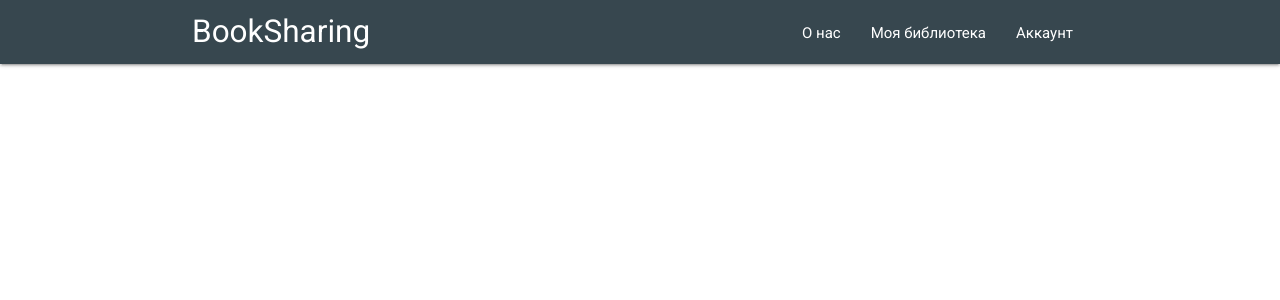
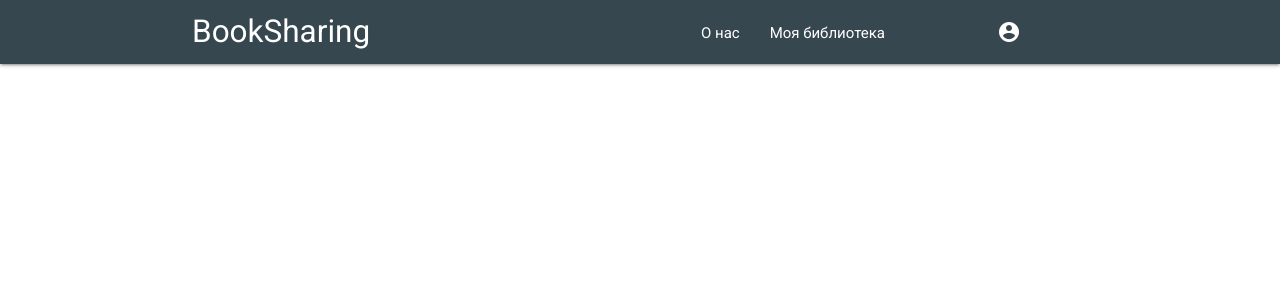
Before and after one commit to SERGEYDJUM/Infinity, a Django app: page /account in a window 1280 px wide. Shown: the top 300 px of the page. Run offline with Django 3.2, Linux system fonts and the light colour scheme.

Commit message:
Dropdown account menu added

```diff
--- a/BookSharing/MainApp/static/css/header.css
+++ b/BookSharing/MainApp/static/css/header.css
@@ -9,3 +9,8 @@ html
 {
   display: none;
 }
+
+.dropdown-trigger.btn.blue-grey.darken-3.waves-effect.waves-light.z-depth-0
+{
+  width: 10vw;
+}
--- a/BookSharing/MainApp/static/js/common.js
+++ b/BookSharing/MainApp/static/js/common.js
@@ -1,4 +1,5 @@
-$(document).ready(function(){
-    $(".sidenav").sidenav();
-    $('.materialboxed').materialbox();
-  });
+$('.dropdown-trigger').dropdown();
+$(document).ready(function()
+{
+  $(".sidenav").sidenav();
+});
--- a/BookSharing/MainApp/templates/includes/header.html
+++ b/BookSharing/MainApp/templates/includes/header.html
@@ -8,7 +8,17 @@
       <ul class="right">
         <li><a class="waves-effect light" href="/about">О нас</a></li>
         <li><a class="waves-effect light" href="/lib">Моя библиотека</a></li>
-        <li><a class="waves-effect light" href="/accounts/login">Аккаунт</a></li>
+        <li>
+          <a class="waves-effect light" href="/accounts/login">
+            <!-- Dropdown Trigger -->
+            <a class='dropdown-trigger btn blue-grey darken-3 waves-effect waves-light z-depth-0' href='#' data-target='dropdown1'><i class="large material-icons">account_circle</i></a>
+            <!-- Dropdown Structure -->
+            <ul id='dropdown1' class='dropdown-content'>
+              <li><a href="#укажите в коде ссылку" class="green-text waves-effect waves-light">Мои книги</a></li>
+              <li><a href="#укажите в коде ссылку" class="green-text waves-effect waves-light">Настройки</a></li>
+            </ul>
+          </a>
+        </li>
       </ul>
       <a href="/" class="brand-logo left">BookSharing</a>
     </div>
```
